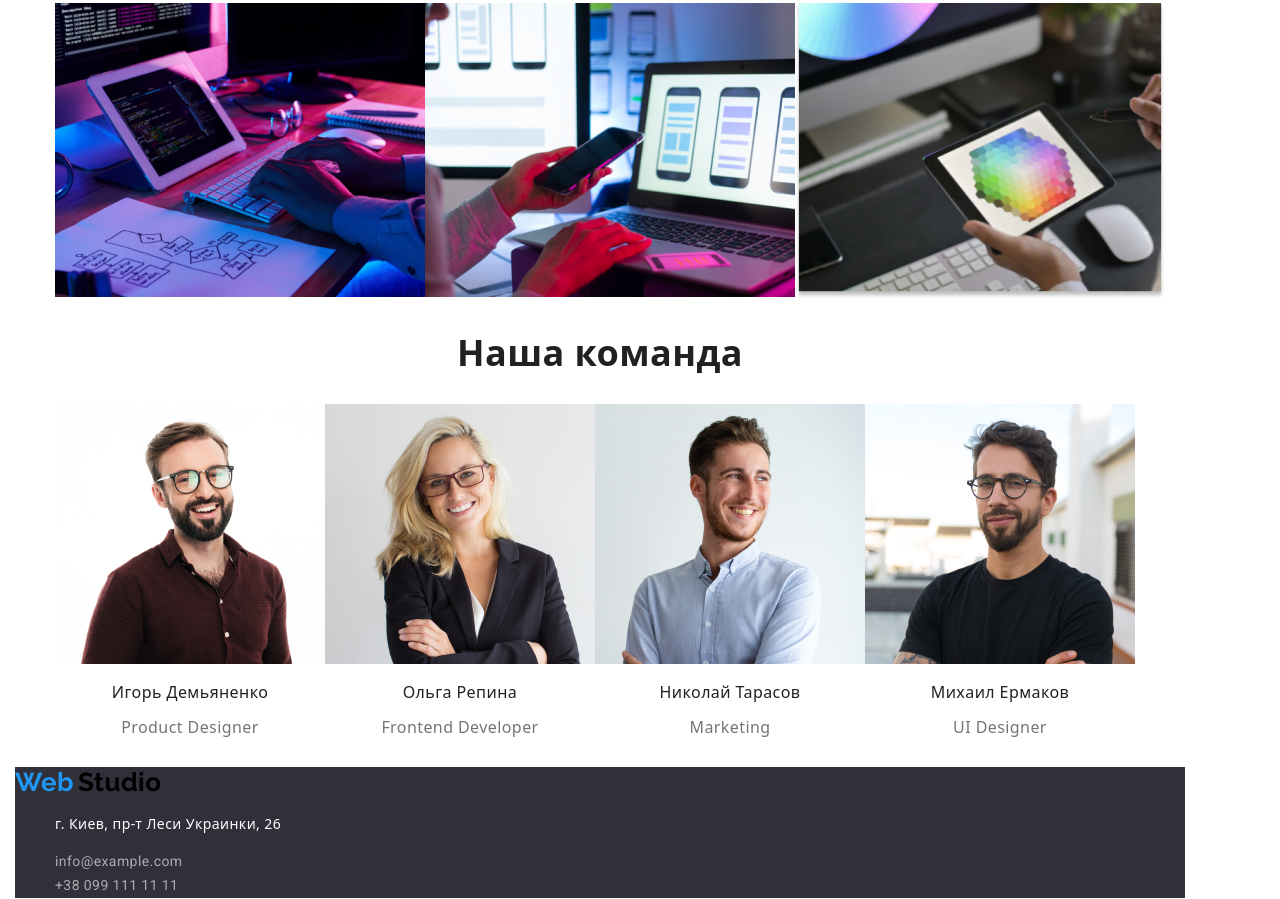
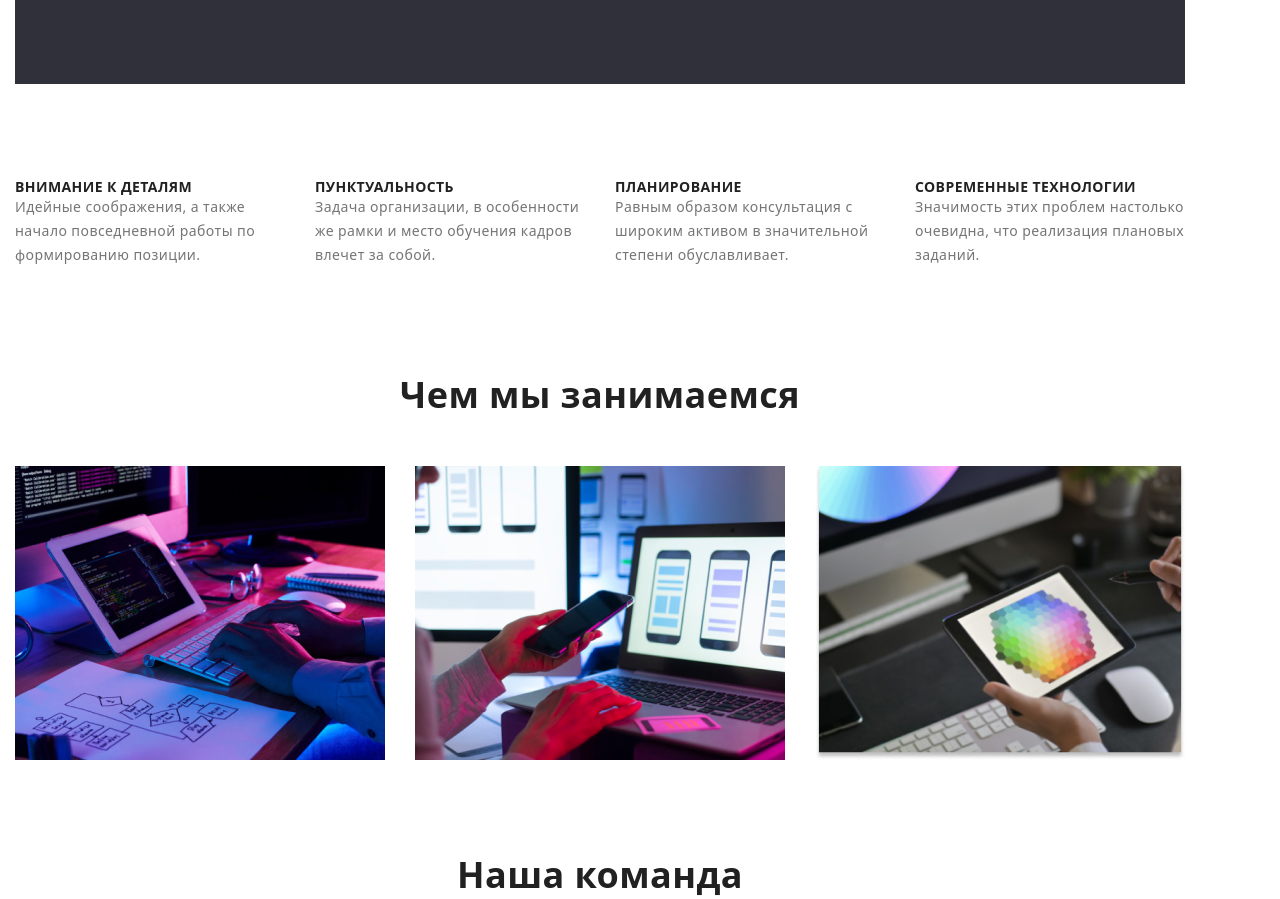
Before and after one commit to NataBelous/goit-markup-hw-03, a plain HTML site: page index.html in a window 1280 px wide. Shown: the part 596-1495 px from the top of the page. Drawn offline with nearby package versions, Linux system fonts and the light colour scheme.

```diff
--- a/css/styles.css
+++ b/css/styles.css
@@ -18,6 +18,10 @@ body {
 	padding-left: 15px;
 	padding-right: 15px;
 
+}
+
+.hidden {
+	display: none;
 }
 
 /* logotype */
@@ -114,6 +118,9 @@ body {
 .hero {
 	background-color: #2F303A;
 	text-align: center;
+	height: 600px;
+	padding-top: 200px;
+	margin-bottom: 95px;
 }
 
 .button-hero {
@@ -128,6 +135,8 @@ body {
 	background-color: var(--accent-color);
 	letter-spacing: 0.06em;
 
+	width: 200px;
+	height: 50px;
 }
 
 /* list contact */
@@ -178,11 +187,29 @@ body {
 	color: var(--primary-white-color);
 	letter-spacing: 0.06em;
 	text-transform: uppercase;
+
+	margin-top: 0;
+	margin-bottom: 30px;
 }
 /* specifics */
 
 .specifics-flex {
   display: flex;
+	padding-left: 0;
+}
+
+.list-specifics {
+	width: 270px;
+	margin-right: 30px;
+}
+.list-specifics:last-child {
+	margin-right: 0;
+}
+
+.specifics-section {
+	width: 1170px;
+	height: 95px;
+	margin-bottom: 100px;
 }
 
 .specifics {
@@ -198,11 +225,16 @@ body {
 }
 
 /* work-position */
+
+
+
 .title {
 	font-weight: 700;
 	font-size: 36px;
 	line-height: 1.17;
 	text-align: center;
+	margin-bottom: 50px;
+	margin-top: 0;
 }
 
 .name {
@@ -210,6 +242,7 @@ body {
 	font-size: 16px;
 	line-height: 1.188;
 	text-align: center;
+	margin-top: 30px;
 }
 
 .position {
@@ -217,15 +250,47 @@ body {
 	line-height: 1.188;
 	text-align: center;
 	color: var(--title-text-color);
+	margin-top: 10px;
+	margin-bottom: 30px;
 }
 
 .team-flex {
   display: flex;
+	padding-left: 0;
 }
 
+.team {
+	width: 1170px;
+	height: 648px;
+	margin-bottom: 94px;
+}
+.list-team {
+	width: 270px;
+	height: 368px;
+	margin-right: 30px;
+}
+.list-team:last-child {
+	margin-right: 0;
+}
 .images-flex {
 	display: flex;
+	padding-left: 0;
 }
+
+.list-images {
+  margin-right: 30px;
+}
+
+.list-images:last-child {
+  margin-right: 0;
+}
+
+.images {
+  width: 1170px;
+	height: 386px;
+	margin-bottom: 94px;
+}
+
 
 /* portfolio */
 .portfolio-name-picture {
@@ -263,13 +328,13 @@ body {
 }
 /* geometria */
 
-/*h1,
+h1,
 h2,
 h3,
 h4,
 h5,
 h6,
-p,
-ul {
+ul,
+p {
 	margin: 0;
-}*/
+}
--- a/index.html
+++ b/index.html
@@ -49,27 +49,27 @@
 				<button class="button-hero" type="button">Заказать услугу</button>
 			</section>
 			<section class="specifics-section">
-				<h2>Особенности</h2>
+				<h2 class="hidden">Особенности</h2>
 				<ul class="specifics-flex">
-					<li class="list">
+					<li class="list list-specifics">
 						<h3 class="specifics">Внимание к деталям</h3>
 						<p class="specifics-text">
 							Идейные соображения, а также начало повседневной работы по формированию позиции.
 						</p>
 					</li>
-					<li class="list">
+					<li class="list list-specifics">
 						<h3 class="specifics">Пунктуальность</h3>
 						<p class="specifics-text">
 							Задача организации, в особенности же рамки и место обучения кадров влечет за собой.
 						</p>
 					</li>
-					<li class="list">
+					<li class="list list-specifics">
 						<h3 class="specifics">Планирование</h3>
 						<p class="specifics-text">
 							Равным образом консультация с широким активом в значительной степени обуславливает.
 						</p>
 					</li>
-					<li class="list">
+					<li class="list list-specifics">
 						<h3 class="specifics">Современные технологии</h3>
 						<p class="specifics-text">Значимость этих проблем настолько очевидна, что реализация плановых заданий.</p>
 					</li>
@@ -78,36 +78,36 @@
 			<section class="images">
 				<h2 class="title">Чем мы занимаемся</h2>
 				<ul class="images-flex">
-					<li class="list">
-						<img src="./images/box-1.jpg" width="370" alt="работа на клавиатуре" />
+					<li class="list list-images">
+						<img src="./images/box-1.jpg" width="370" height="294" alt="работа на клавиатуре" />
 					</li>
-					<li class="list">
-						<img src="./images/box-2.jpg" width="370" alt="работа на ноутбуке" />
+					<li class="list list-images">
+						<img src="./images/box-2.jpg" width="370" height="294" alt="работа на ноутбуке" />
 					</li>
-					<li class="list">
-						<img src="./images/box-3.jpg" width="370" alt="работа с планшетом" />
+					<li class="list list-images">
+						<img src="./images/box-3.jpg" width="370" height="294" alt="работа с планшетом" />
 					</li>
 				</ul>
 			</section>
 			<section class="team">
 				<h2 class="title">Наша команда</h2>
 				<ul class="team-flex">
-					<li class="list">
+					<li class="list list-team">
 						<img src="./images/img-10.jpg" width="270" alt="картинка 1" />
 						<h3 class="name">Игорь Демьяненко</h3>
 						<p class="position">Product Designer</p>
 					</li>
-					<li class="list">
+					<li class="list list-team">
 						<img src="./images/img-11.jpg" width="270" alt="картинка 2" />
 						<h3 class="name">Ольга Репина</h3>
 						<p class="position">Frontend Developer</p>
 					</li>
-					<li class="list">
+					<li class="list list-team">
 						<img src="./images/img-12.jpg" width="270" alt="картинка 3" />
 						<h3 class="name">Николай Тарасов</h3>
 						<p class="position">Marketing</p>
 					</li>
-					<li class="list">
+					<li class="list list-team">
 						<img src="./images/img-13.jpg" width="270" alt="картинка 4" />
 						<h3 class="name">Михаил Ермаков</h3>
 						<p class="position">UI Designer</p>
```
